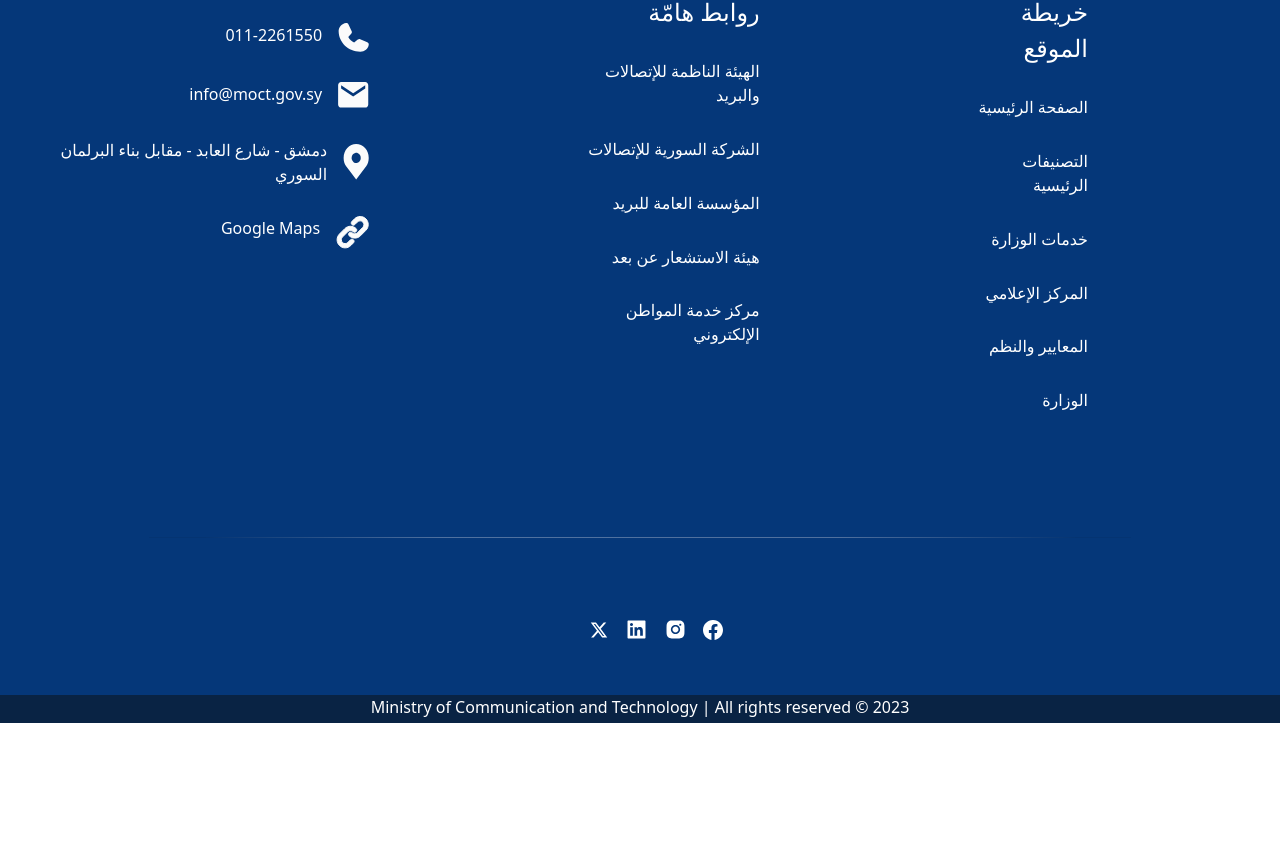
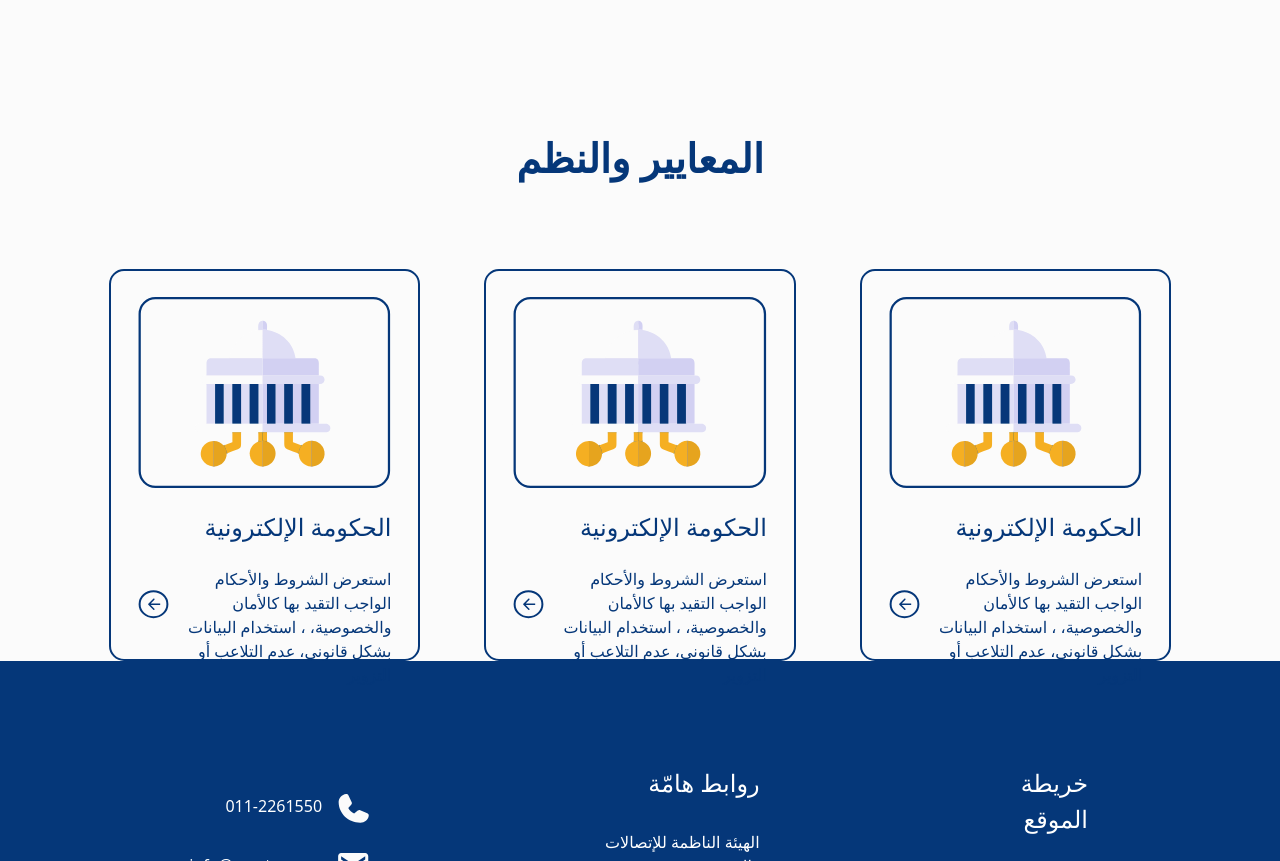
Before and after one commit to fatimasouliman/Telecom, a React (Vite) app: page / in a window 1280 px wide. Shown: the part 1966-2827 px from the top of the page. Before the commit the page ends 2689 px from the top, so only its background shows below. Built offline with nearby package versions, Linux system fonts and the light colour scheme.

Commit message:
add stander

```diff
--- a/src/App.jsx
+++ b/src/App.jsx
@@ -7,6 +7,7 @@ import Services from './Components/services/Services';
 import { Carousel } from './Components/carousel/Carousel';
 import {slides} from "./data/carouselData.json"
 import Footer from './Components/Footer/Footer';
+import Stander from './Components/Standers & Systems/Stander';
 
 
 
@@ -18,6 +19,7 @@ function App() {
       <Navbar/>
       <Carousel data={slides} />
       <Services />
+      <Stander />
       <Footer />
 
 
--- /dev/null
+++ b/src/Components/Standers & Systems/Stander.jsx
@@ -0,0 +1,23 @@
+import React from 'react'
+import { stander } from './const/stander'
+import  Card from '../card/Card'
+import './stander.css'
+
+function Stander() {
+    console.log(stander)
+  return (
+    <div className='stander' >
+      <h1 className='title-stander' >المعايير والنظم</h1>
+      <div className='services row'>
+      {
+        stander.map(ele => [
+            <Card image={ele.img} title={ele.title} desc={ele.desc} />
+        ])
+      }
+      </div>
+
+    </div>
+  )
+}
+
+export default Stander
--- /dev/null
+++ b/src/Components/Standers & Systems/const/stander.js
@@ -0,0 +1,19 @@
+import img from "../../../assets/img/image.svg"
+
+export const stander = [
+    {
+        title: "الحكومة الإلكترونية ",
+        desc: "استعرض الشروط والأحكام الواجب التقيد بها  كالأمان والخصوصية، ، استخدام البيانات بشكل قانوني، عدم التلاعب أو التزوير ",
+        img: img
+    },
+    {
+        title: "الحكومة الإلكترونية ",
+        desc: "استعرض الشروط والأحكام الواجب التقيد بها  كالأمان والخصوصية، ، استخدام البيانات بشكل قانوني، عدم التلاعب أو التزوير ",
+        img: img
+    },
+    {
+        title: "الحكومة الإلكترونية ",
+        desc: "استعرض الشروط والأحكام الواجب التقيد بها  كالأمان والخصوصية، ، استخدام البيانات بشكل قانوني، عدم التلاعب أو التزوير ",
+        img: img
+    },
+]
--- /dev/null
+++ b/src/Components/Standers & Systems/stander.css
@@ -0,0 +1,19 @@
+.stander {
+    padding-top: 15.24rem;
+}
+.stander .image-card {
+    border: none !important;
+    background-color: transparent !important;
+}
+
+.stander .img-card {
+    padding: 0 !important;
+    height: 100%;
+}
+
+.stander .title-stander {
+    font-size: 2.5rem;
+    font-weight: 700;
+    color: var(---color-blue);
+    text-align: center;
+}
--- a/src/Components/card/Card.jsx
+++ b/src/Components/card/Card.jsx
@@ -13,7 +13,6 @@ function Card({ image, title, desc }) {
         <div className='content' >
           <NavLink><img src={arrow} /></NavLink>
           <p className='card-desc' >{desc}</p>
-
         </div>
       </div>
 
--- a/src/Components/card/card.css
+++ b/src/Components/card/card.css
@@ -24,7 +24,9 @@
 .card-m:hover .card-desc {
     color: white;
 }
-
+.card-m:hover svg{
+    fill: white;
+}
 .image-card {
     height: 12.1875rem;
     width: 100%;
```
Also changed, not shown: src/assets/img/Image.svg (added), src/assets/img/email.svg.
